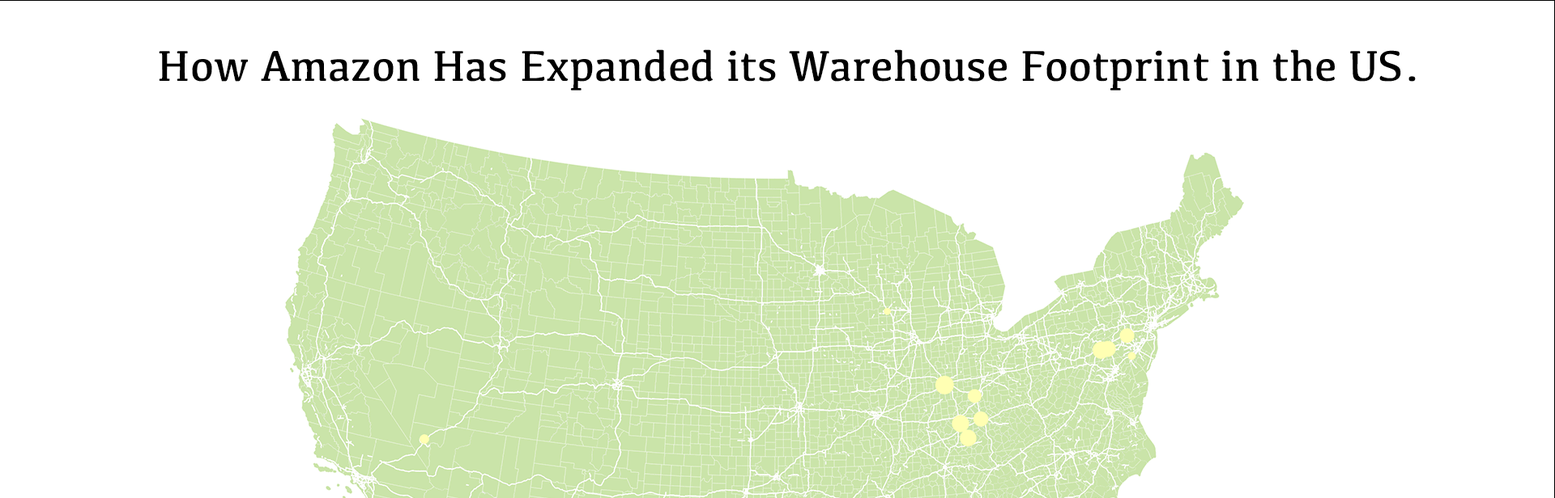
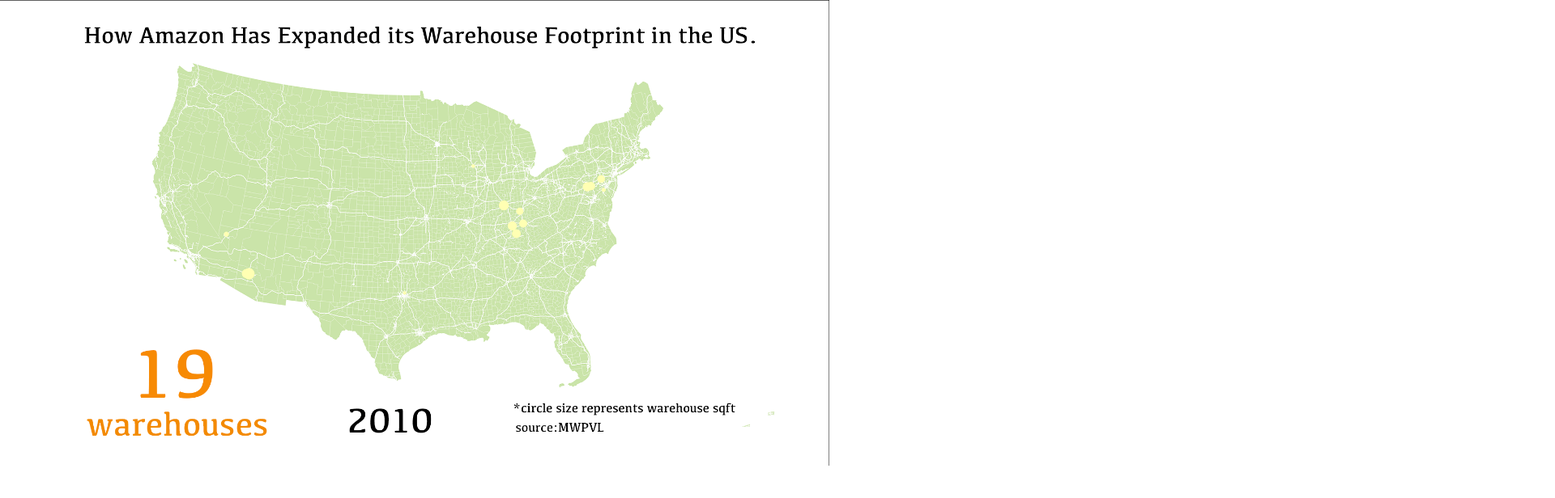
Before and after one commit to Hiromisa/amazon_warehouse, a plain HTML site: page index.html in a window 1280 px wide. Shown: the top 616 px of the page at 81% size, 1920 px wide, since content can reach past the window. Drawn offline with Linux system fonts and the light colour scheme.

Commit message:
Update index.html

```diff
--- a/index.html
+++ b/index.html
@@ -5,7 +5,7 @@
 </head>
 <body bgcolor="#FFFFFF" leftmargin="0" topmargin="0" marginwidth="0" marginheight="0">
 <!-- Save for Web Slices (warehouse-gif.psd) -->
-<img src="images/warehouse-gif.gif" width="1920" height="1080" alt="">
+<img src="images/warehouse-gif.gif" width="1024" alt="">
 <!-- End Save for Web Slices -->
 </body>
 </html>
```
